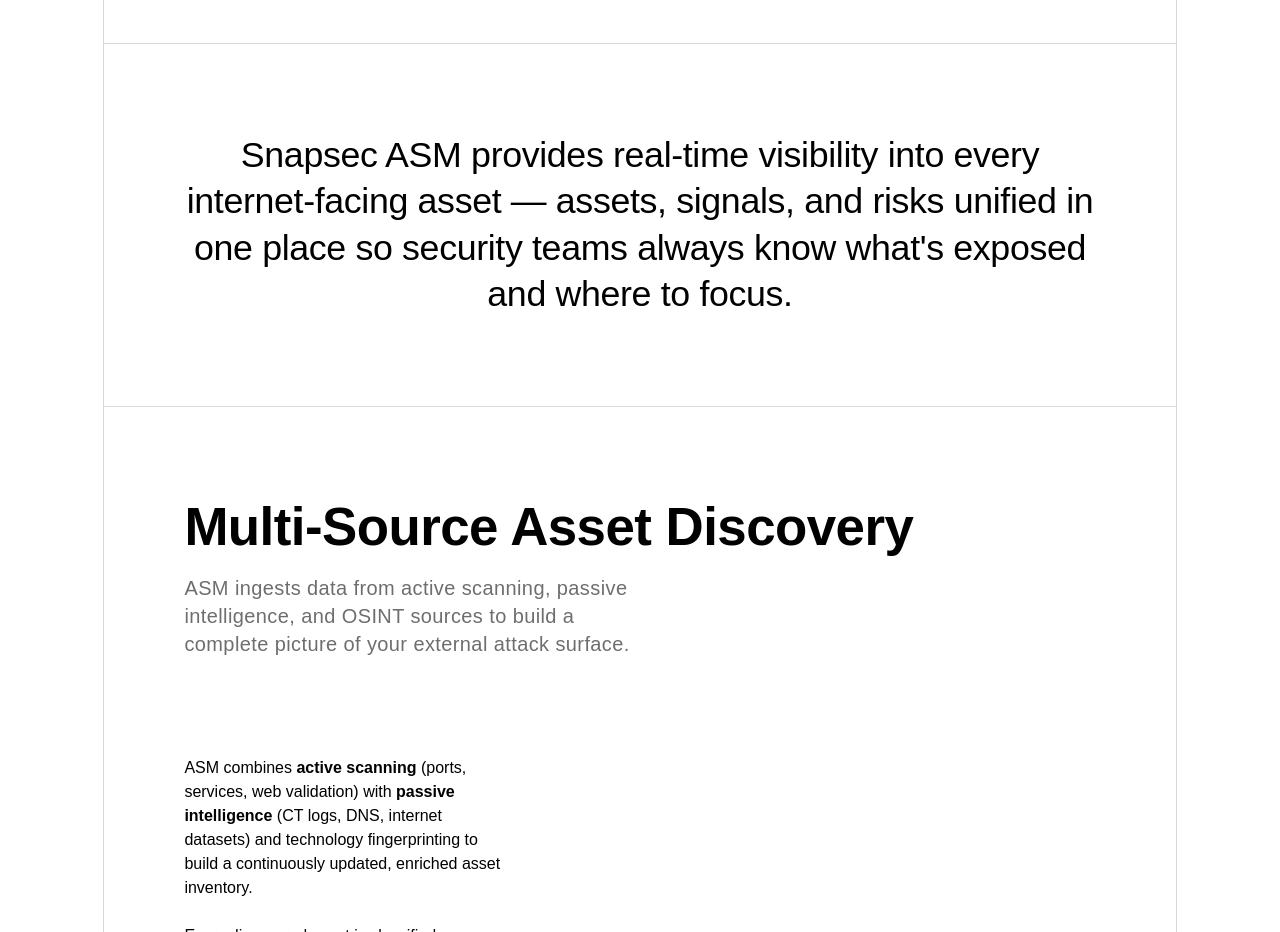
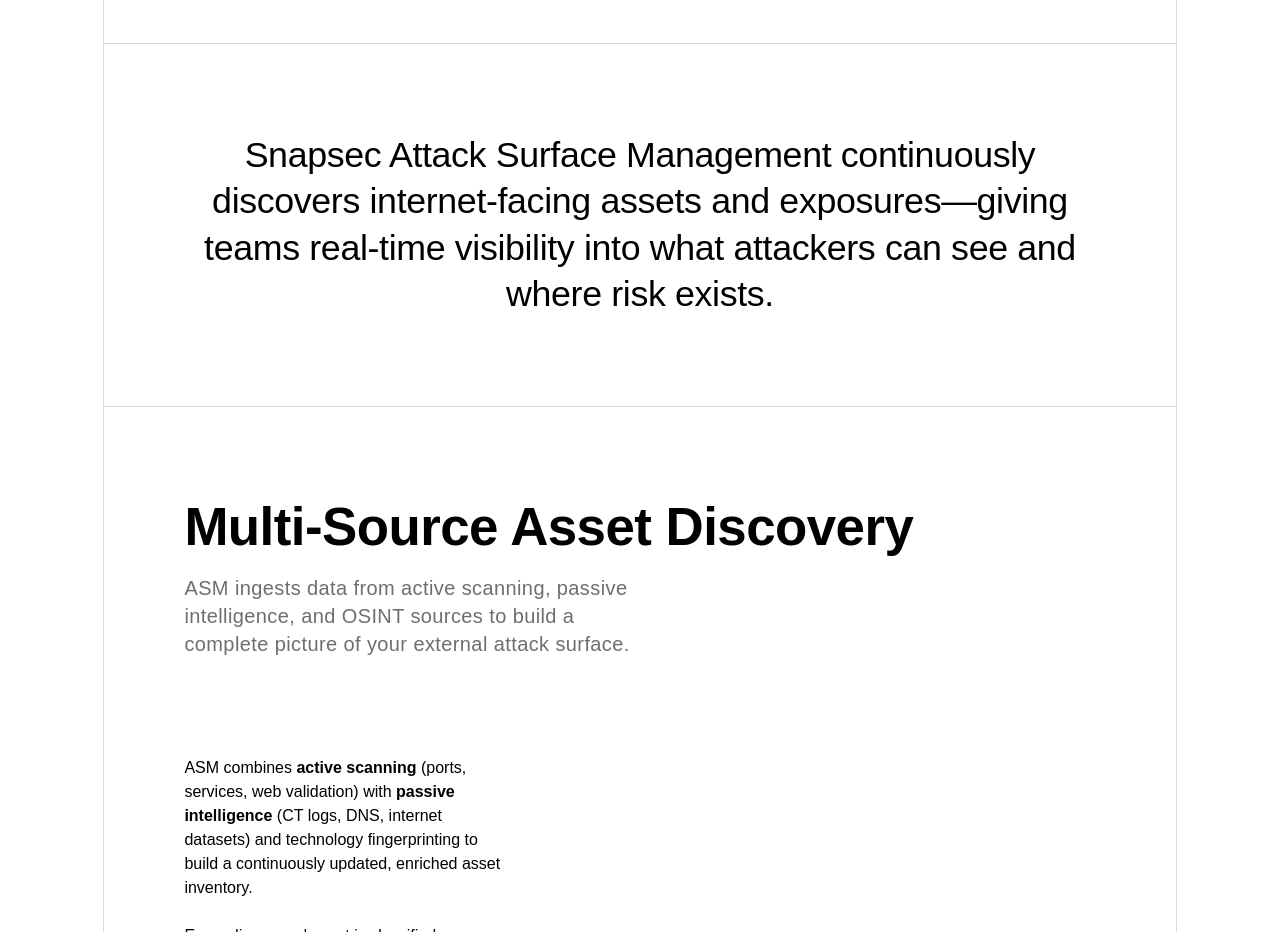
Before and after one commit to Snap-sec/snapsec-site, a React (Vite) app: page /discovery in a window 1280 px wide. Shown: the part 2420-3352 px from the top of the page. Built offline with nearby package versions, Linux system fonts and the light colour scheme.

Commit message:
fix:fixing quotes

```diff
--- a/src/pages/DiscoveryPage/components/QuoteSection.jsx
+++ b/src/pages/DiscoveryPage/components/QuoteSection.jsx
@@ -12,14 +12,25 @@
   );
 }
 
-export default function QuoteSection() {
+const quoteData = {
+  aim: "Snapsec Asset Inventory Management gives teams complete visibility across assets, identities, secrets, and cloud resources—creating a trusted inventory that powers every security decision.",
+  vs: "Snapsec Vulnerability Scanner continuously identifies vulnerabilities across infrastructure, applications, and cloud environments—helping teams uncover risks early and maintain a strong security posture.",
+  asm: "Snapsec Attack Surface Management continuously discovers internet-facing assets and exposures—giving teams real-time visibility into what attackers can see and where risk exists.",
+  was: "Snapsec Web Application Security continuously tests applications and APIs for exploitable weaknesses—helping teams ship faster without sacrificing security.",
+  vm: "Snapsec Vulnerability Management transforms fragmented security findings into prioritized remediation actions—reducing noise, eliminating false positives, and helping teams fix what matters most."
+};
+
+export default function QuoteSection({ moduleSlug }) {
+  const slug = (moduleSlug || 'asm').toLowerCase();
+  const quote = quoteData[slug] || quoteData.asm;
+
   return (
     <section className="section-visibility-quote">
       <div className="container">
         <div className="section-border section-border-top relative overflow-hidden px-sm py-xxl text-center sm:px-xl lg:px-80px lg:py-88px">
           <FadeInBlock>
             <p className="large-paragraph-m mx-auto w-full">
-              Snapsec ASM provides real-time visibility into every internet-facing asset — assets, signals, and risks unified in one place so security teams always know what's exposed and where to focus.
+              {quote}
             </p>
           </FadeInBlock>
         </div>
--- a/src/pages/DiscoveryPage/index.jsx
+++ b/src/pages/DiscoveryPage/index.jsx
@@ -66,7 +66,7 @@
       <HeroSection moduleSlug={moduleSlug} mod={mod} />
       <ChallengeSection moduleSlug={moduleSlug} mod={mod} />
       <SolutionSection moduleSlug={moduleSlug} mod={mod} />
-      <QuoteSection />
+      <QuoteSection moduleSlug={moduleSlug} mod={mod} />
       <IntegrationSection />
       <IdentitySection />
       <ContextSection />
```
